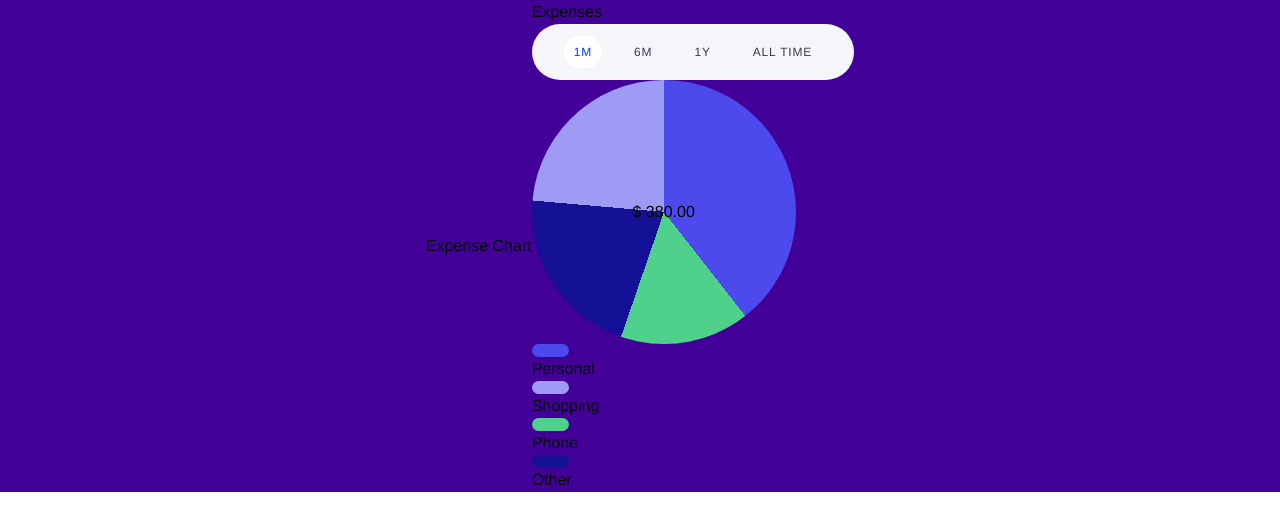
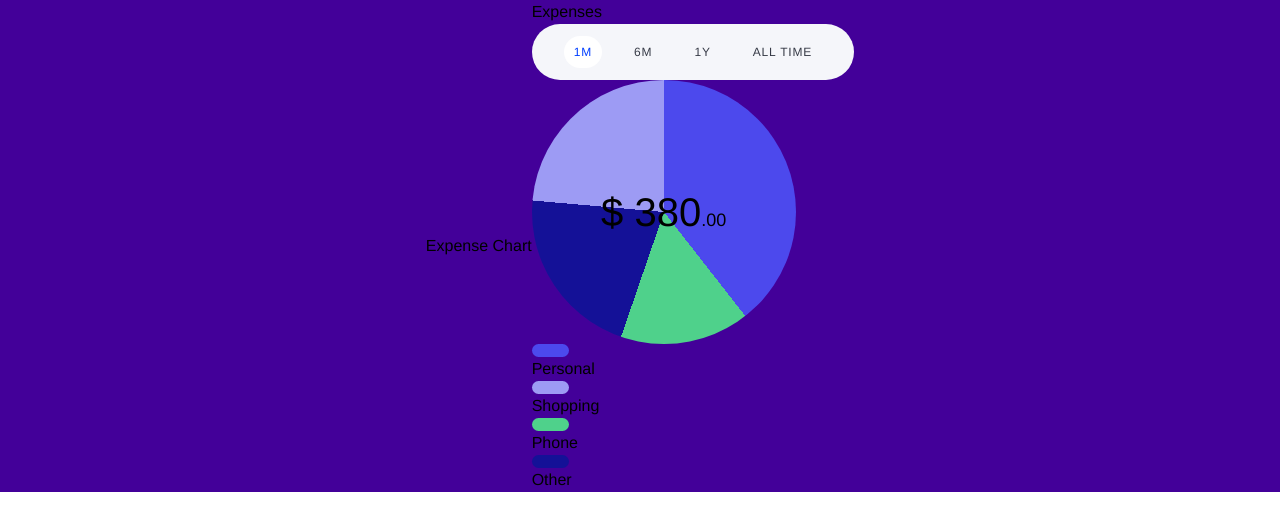
Before and after one commit to saniuzzaman-robin/expense-chart, an Angular app: page / in a window 1280 px wide. Shown: the top 530 px of the page. Built offline with nearby package versions, Linux system fonts and the light colour scheme; a web font is replaced by a local one.

Commit message:
adjust font sizes and and UI for large total amount number inside pie chart

```diff
--- a/src/app/shared/components/expense-pie-chart/expense-pie-chart.component.html
+++ b/src/app/shared/components/expense-pie-chart/expense-pie-chart.component.html
@@ -1,9 +1,12 @@
 <div class="piechart" [ngStyle]="{ 'background-image': conicGradient }">
   <div
-    class="rounded-full bg-white w-[80%] h-[80%] flex items-center justify-center font-normal text-[40px]"
+    class="rounded-full bg-white w-[80%] h-[80%] flex items-center justify-center font-normal"
+    [ngStyle]="{ 'font-size': totalAmountIntFontSize }"
   >
     $ {{ totalAmountInt | localeString
-    }}<span class="text-lg text-[#AFADFE] flex items-end pt-3"
+    }}<span
+      class="text-[#AFADFE] flex items-end"
+      [ngStyle]="{ 'font-size': totalAmountDesFontSize , 'padding-top': totalAmountDesPadding}"
       >.{{ totalAmountDes }}</span
     >
   </div>
--- a/src/app/shared/components/expense-pie-chart/expense-pie-chart.component.ts
+++ b/src/app/shared/components/expense-pie-chart/expense-pie-chart.component.ts
@@ -2,14 +2,14 @@ import { ChartData } from './../../data/chart-data';
 import { Component, Input, OnChanges, OnInit } from '@angular/core';
 import { CommonModule } from '@angular/common';
 import { ChartItem, PieChartPercent } from '../../models/shared.model';
-import { LocaleStringPipe } from "../../pipes/to-locale-string.pipe";
+import { LocaleStringPipe } from '../../pipes/to-locale-string.pipe';
 
 @Component({
-    selector: 'app-expense-pie-chart',
-    standalone: true,
-    templateUrl: './expense-pie-chart.component.html',
-    styleUrl: './expense-pie-chart.component.scss',
-    imports: [CommonModule, LocaleStringPipe]
+  selector: 'app-expense-pie-chart',
+  standalone: true,
+  templateUrl: './expense-pie-chart.component.html',
+  styleUrl: './expense-pie-chart.component.scss',
+  imports: [CommonModule, LocaleStringPipe],
 })
 export class ExpensePieChartComponent implements OnInit, OnChanges {
   @Input() tabData: ChartItem = ChartData[0];
@@ -17,6 +17,9 @@ export class ExpensePieChartComponent implements OnInit, OnChanges {
   totalAmountDes: string = '0';
   toalPieAmount: number = 360;
   conicGradient: any;
+  totalAmountIntFontSize: string = '40px';
+  totalAmountDesFontSize: string = '18px';
+  totalAmountDesPadding: string = '16px';
   shares: PieChartPercent = {
     Personal: 0,
     Shopping: 0,
@@ -44,6 +47,7 @@ export class ExpensePieChartComponent implements OnInit, OnChanges {
     this.shares.Shopping = this.calculatePercentage(this.tabData.shopping);
     this.shares.Other = this.calculatePercentage(this.tabData.other);
     this.updateConicGradientColor();
+    this.updateFontSizeForTotalAmount();
   }
   calculatePercentage(share: number): number {
     return parseInt(((share / this.toalPieAmount) * 360).toFixed(0));
@@ -58,4 +62,27 @@ export class ExpensePieChartComponent implements OnInit, OnChanges {
       #9D9BF4 0 360deg
       )`;
   }
+  updateFontSizeForTotalAmount(): void {
+    switch (true) {
+      case this.totalAmountInt.length <= 5:
+        this.totalAmountIntFontSize = '40px';
+        this.totalAmountDesFontSize = '18px';
+        this.totalAmountDesPadding = '16px';
+        break;
+      case this.totalAmountInt.length > 5 && this.totalAmountInt.length <= 10:
+        this.totalAmountIntFontSize = '24px';
+        this.totalAmountDesFontSize = '14px';
+        this.totalAmountDesPadding = '4px';
+        break;
+      case this.totalAmountInt.length > 10 && this.totalAmountInt.length <= 15:
+        this.totalAmountIntFontSize = '18px';
+        this.totalAmountDesFontSize = '12px';
+        this.totalAmountDesPadding = '4px';
+        break;
+      default:
+        this.totalAmountIntFontSize = '14px';
+        this.totalAmountDesFontSize = '10px';
+        this.totalAmountDesPadding = '2px';
+    }
+  }
 }
```
